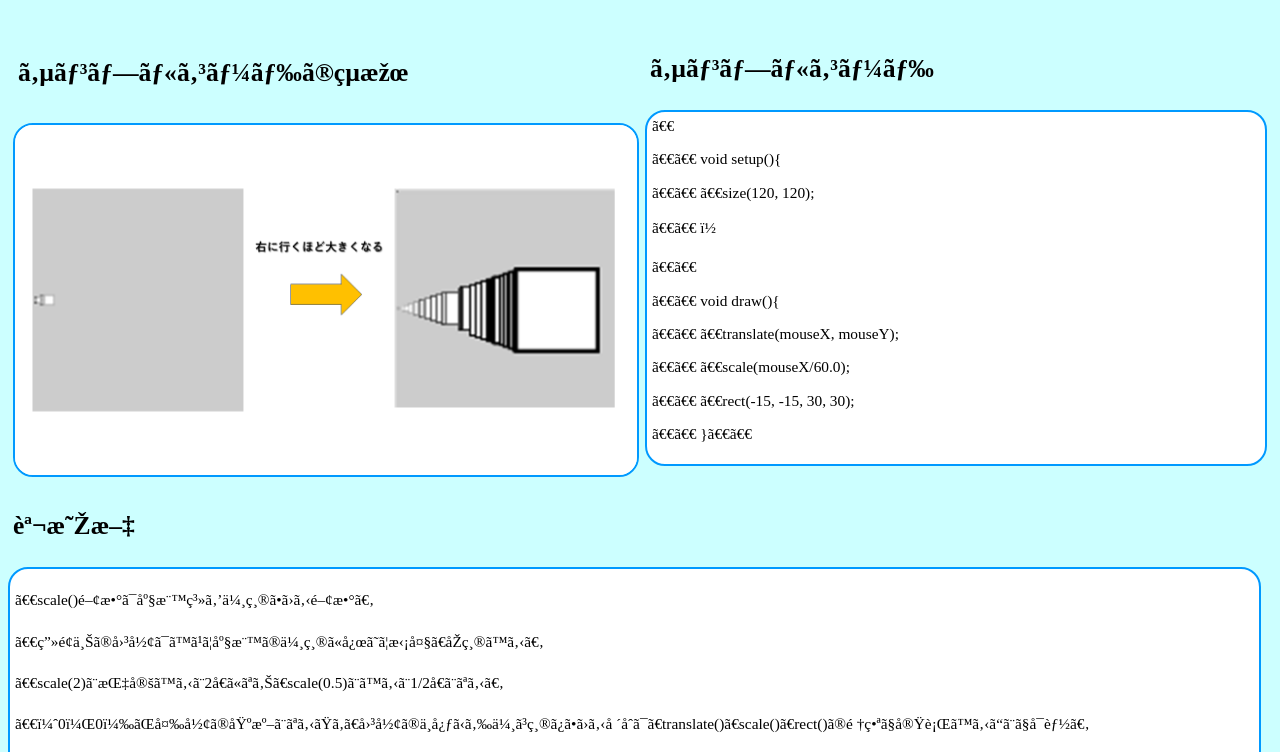
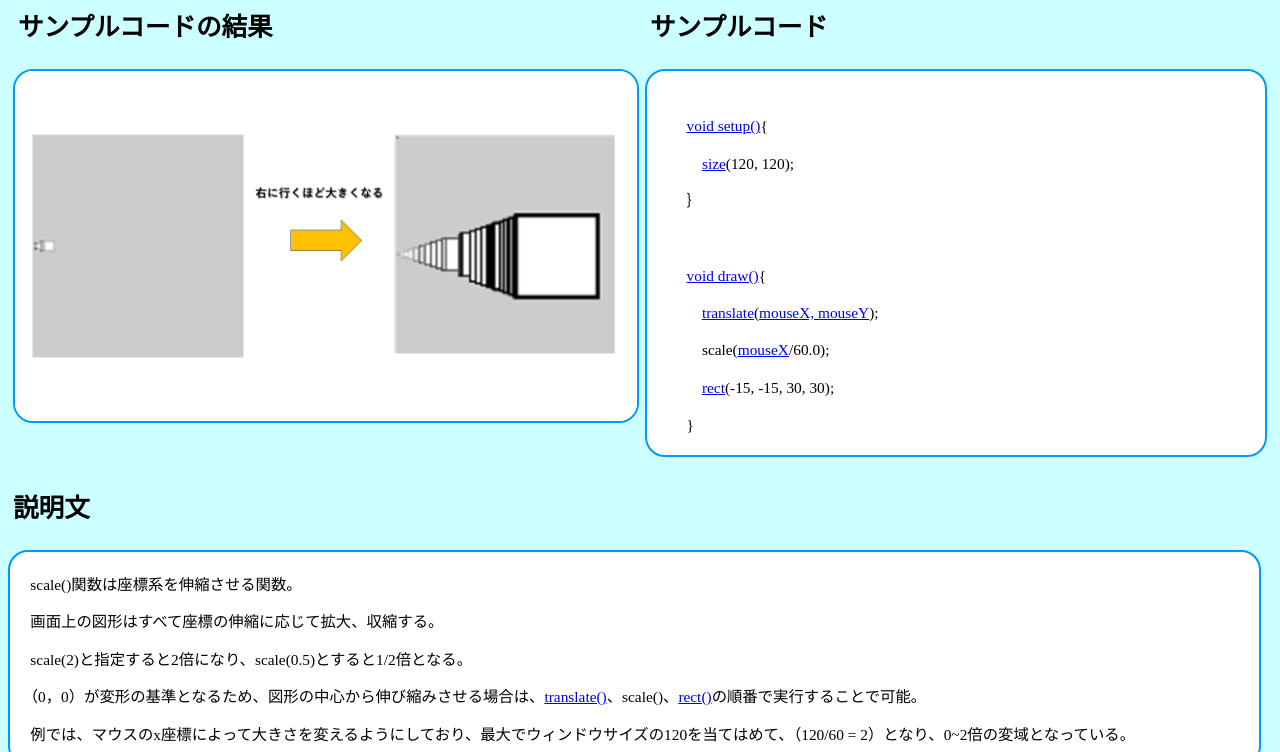
Before and after one commit to o-saringu/6-3, a plain HTML site: page index.html in a window 1280 px wide. Shown: the part 265-1017 px from the top of the page. Drawn offline with Linux system fonts and the light colour scheme.

Commit message:
Update index.html

```diff
--- a/index.html
+++ b/index.html
@@ -1,7 +1,14 @@
 <!DOCTYPE html>
+<html lang="jp">
+
 <head>
-<meta charset="UTF=8">
-<link rel="stylesheet" href="style.css">
+  <meta charset="UTF-8">
+  <link rel="stylesheet" href="style.css">
+  <meta name="viewport" content="width=device-width, initial-scale=1.0">
+
+<link rel="preconnect" href="https://fonts.googleapis.com">
+<link rel="preconnect" href="https://fonts.gstatic.com" crossorigin>
+<link href="https://fonts.googleapis.com/css2?family=Bangers&family=M+PLUS+1p:wght@500&family=Oswald&display=swap" rel="stylesheet">
 </head>
 
 <body>
@@ -22,14 +29,14 @@
 	<div class="yoko1">
 	<div class="komidasi2"><p>サンプルコード</div>
 <div class="code">
-	<p>　　	void setup(){
-	<p>　　	　size(120, 120);
+	<p>　　	<a href="https://o-saringu.github.io/5-2/"target="_blank" rel="noopener noreferrer" >void setup()</a>{
+	<p>　　	　<a href="https://o-saringu.github.io/size/"target="_blank" rel="noopener noreferrer" >size</a>(120, 120);
 	<p>　　	｝
 	<p>
-	<p>　　	void draw(){
-	<p>　　	　translate(mouseX, mouseY);
-	<p>　　	　scale(mouseX/60.0);
-	<p>　　	　rect(-15, -15, 30, 30);
+	<p>　　	<a href="https://o-saringu.github.io/5-1/"target="_blank" rel="noopener noreferrer" >void draw()</a>{
+	<p>　　	　<a href="https://o-saringu.github.io/6-1/"target="_blank" rel="noopener noreferrer" >translate</a>(<a href="https://o-saringu.github.io/5-3/"target="_blank" rel="noopener noreferrer" >mouseX, mouseY</a>);
+	<p>　　	　scale(<a href="https://o-saringu.github.io/5-3/"target="_blank" rel="noopener noreferrer" >mouseX</a>/60.0);
+	<p>　　	　<a href="https://o-saringu.github.io/rect/"target="_blank" rel="noopener noreferrer" >rect</a>(-15, -15, 30, 30);
 	<p>　　	}
 	</div>
 	</div>
@@ -40,7 +47,7 @@
 	<p>　scale()関数は座標系を伸縮させる関数。
 	<p>　画面上の図形はすべて座標の伸縮に応じて拡大、収縮する。
 	<p>　scale(2)と指定すると2倍になり、scale(0.5)とすると1/2倍となる。
-	<p>　（0，0）が変形の基準となるため、図形の中心から伸び縮みさせる場合は、translate()、scale()、rect()の順番で実行することで可能。
+	<p>　（0，0）が変形の基準となるため、図形の中心から伸び縮みさせる場合は、<a href="https://o-saringu.github.io/6-1/"target="_blank" rel="noopener noreferrer" >translate()</a>、scale()、<a href="https://o-saringu.github.io/rect/"target="_blank" rel="noopener noreferrer" >rect()</a>の順番で実行することで可能。
 	<p>　例では、マウスのx座標によって大きさを変えるようにしており、最大でウィンドウサイズの120を当てはめて、（120/60 = 2）となり、0~2倍の変域となっている。
 
 </div>
```
